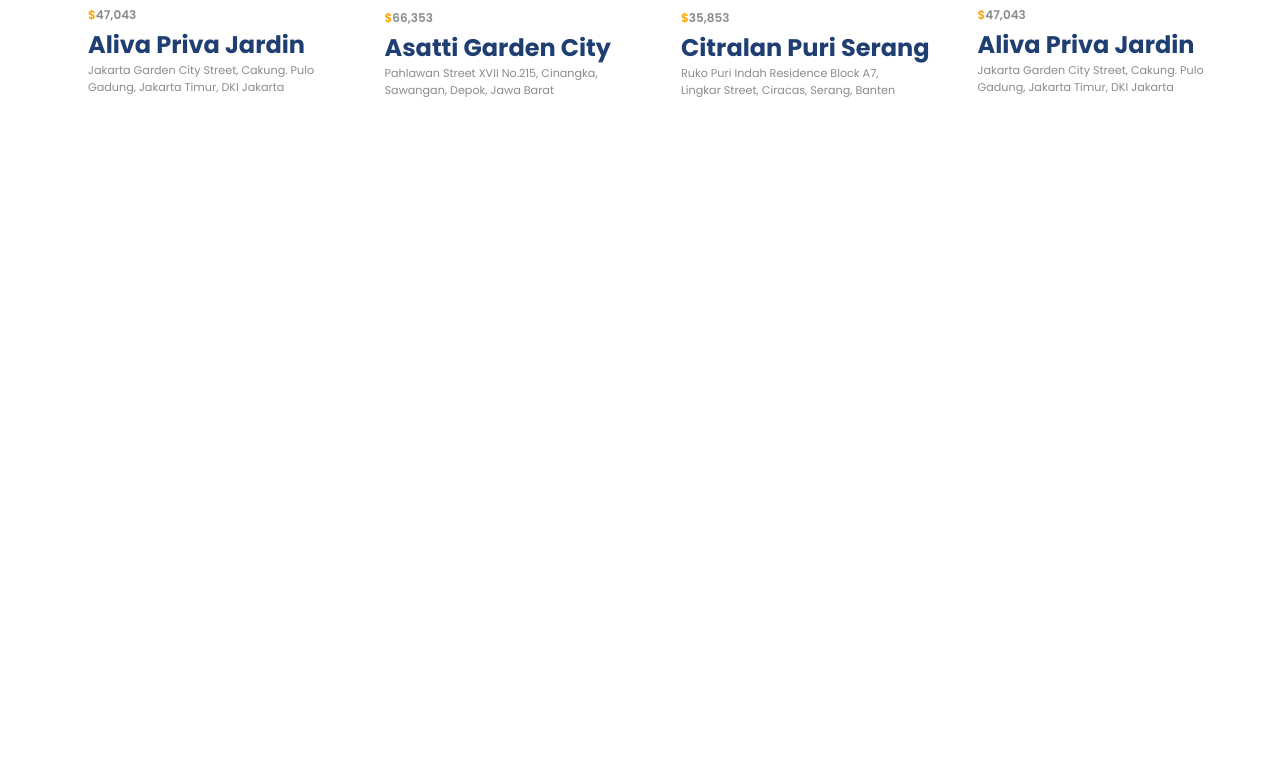
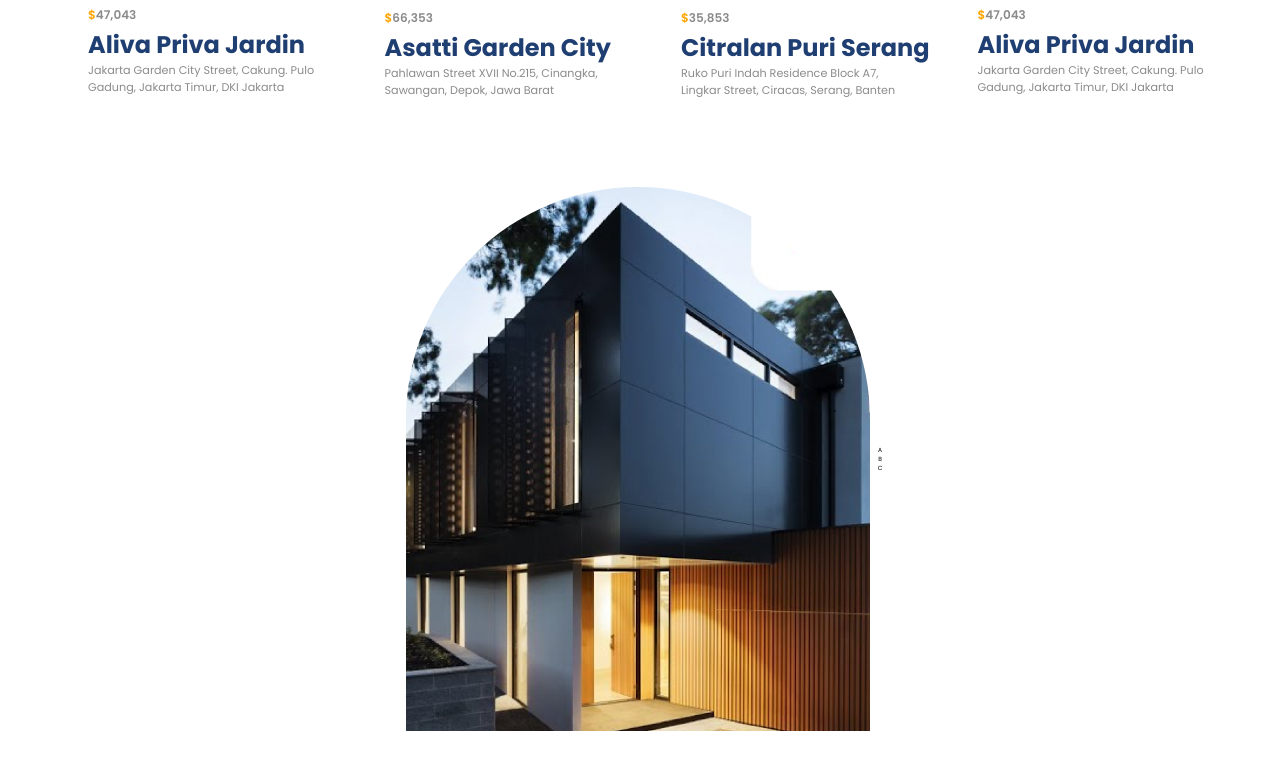
Before and after one commit to ali27-dev/real-Estate-website, a React (Vite) app: page / in a window 1280 px wide. Shown: the part 1216-1985 px from the top of the page. Before the commit the page ends 1363 px from the top, so only its background shows below. Built offline with nearby package versions, Linux system fonts and the light colour scheme.

Commit message:
before starting Value section i am import all of accordion component library in Value .jsx file the i create left section it content image and also i am create right side it will be content some slide but this right side is not completed i  will be complete as soon as possible.

```diff
--- a/src/App.jsx
+++ b/src/App.jsx
@@ -3,6 +3,8 @@ import Hero from "./components/Hero/Hero.jsx";
 import "./App.css";
 import Companies from "./components/Companies/Companies.jsx";
 import Residences from "./components/Residences/Residences.jsx";
+import Value from "./components/Values/Value.jsx";
+
 function App() {
   return (
     <div className="App">
@@ -13,6 +15,7 @@ function App() {
       </div>
       <Companies />
       <Residences />
+      <Value />
     </div>
   );
 }
--- /dev/null
+++ b/src/components/Values/Value.jsx
@@ -0,0 +1,31 @@
+import {
+  Accordion,
+  AccordionItem,
+  AccordionItemHeading,
+  AccordionItemButton,
+  AccordionItemPanel,
+  AccordionItemState,
+} from "react-accessible-accordion";
+import "react-accessible-accordion/dist/fancy-example.css";
+import { MdOutlineArrowDropDown } from "react-icons/md";
+import "./Value.css";
+export default function Value() {
+  return (
+    <section className="v-wrapper">
+      <div className="v-container inner-width paddings flex-center">
+        {/* left */}
+        <div className="v-left">
+          <div className="image-container">
+            <img src="./value.png" alt="" />
+          </div>
+        </div>
+        {/* right */}
+        <div className="v-right flex-col-center">
+          <span>A</span>
+          <span>B</span>
+          <span>C</span>
+        </div>
+      </div>
+    </section>
+  );
+}
```
Also changed, not shown: src/components/Values/Value.css (added).
